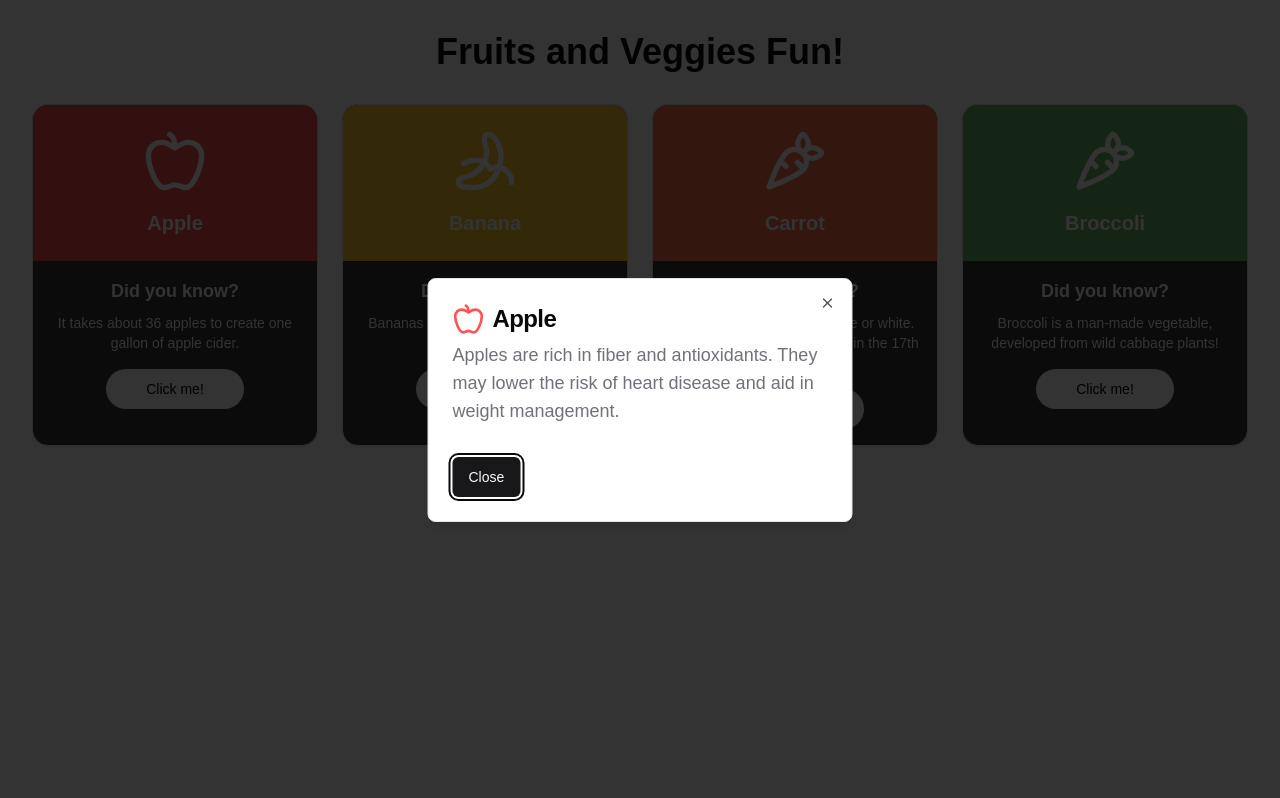
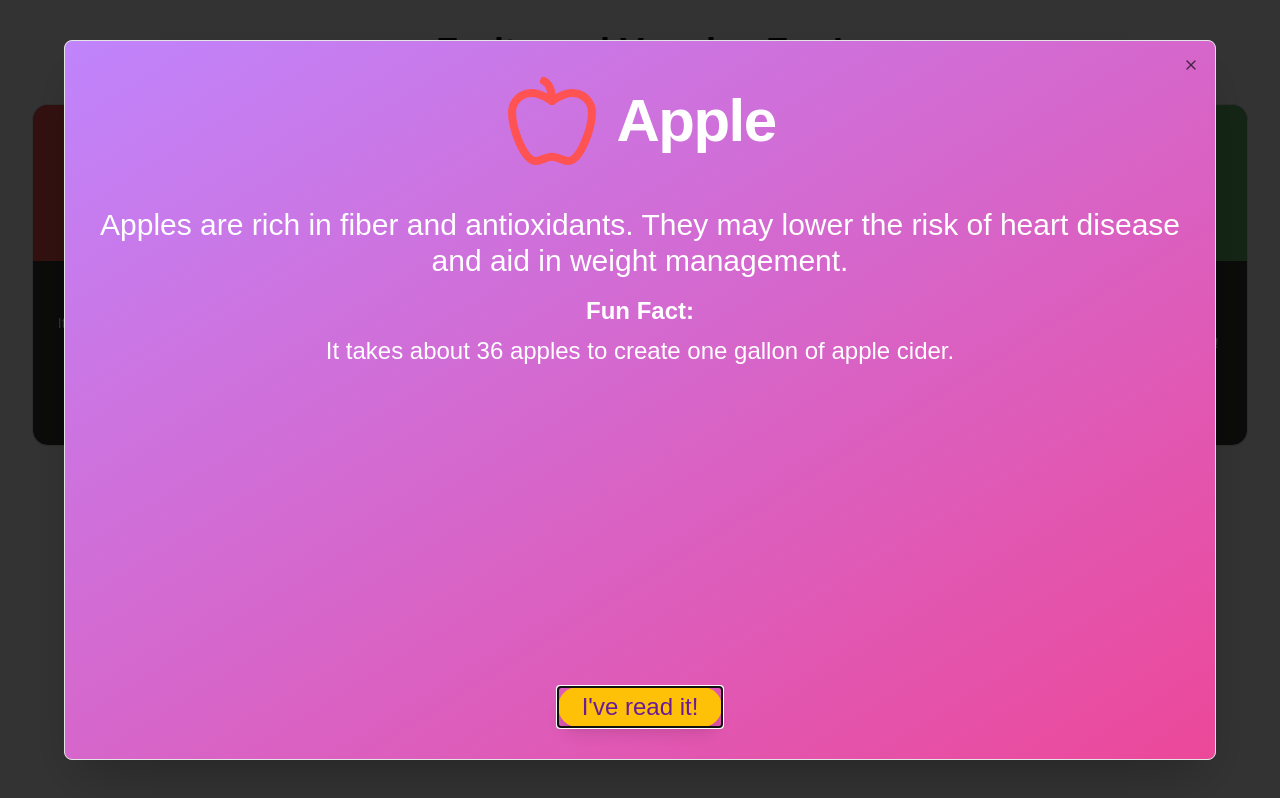
Before and after one commit to Desmond123-arch/health-app-18, a Next.js app: page /kids in a window 1280 px wide. Both pictures are taken after a click on the element 175 px from the left and 275 px from the top of the page. Built offline with nearby package versions, Linux system fonts and the light colour scheme; a web font is replaced by a local one.

Commit message:
✨ Kidszone
add interactions and cool animation effects

```diff
--- a/src/app/(kidszone)/_components/cards.tsx
+++ b/src/app/(kidszone)/_components/cards.tsx
@@ -18,6 +18,7 @@
   CherryIcon,
   IconProps,
 } from "@/components/ui/icons/i";
+import KidFriendlyDialog from "./dialogue";
 
 interface ProduceItem {
   name: string;
@@ -96,7 +97,6 @@
     </div>
   </Card>
 );
-
 const KidsZoneFruitsVeggies: React.FC = () => {
   const [selectedItem, setSelectedItem] = useState<ProduceItem | null>(null);
 
@@ -115,31 +115,11 @@
         ))}
       </div>
 
-      <Dialog open={!!selectedItem} onOpenChange={() => setSelectedItem(null)}>
-        <DialogContent className="sm:max-w-[425px]">
-          <DialogHeader>
-            <DialogTitle className="text-2xl flex items-center">
-              {selectedItem && (
-                <>
-                  <selectedItem.icon
-                    className="w-8 h-8 mr-2"
-                    style={{ color: selectedItem.color }}
-                  />
-                  {selectedItem.name}
-                </>
-              )}
-            </DialogTitle>
-            <DialogDescription className="text-lg">
-              {selectedItem?.benefits}
-            </DialogDescription>
-          </DialogHeader>
-          <div className="mt-4">
-            <Button onClick={() => setSelectedItem(null)}>Close</Button>
-          </div>
-        </DialogContent>
-      </Dialog>
+      <KidFriendlyDialog
+        selectedItem={selectedItem}
+        setSelectedItem={setSelectedItem as (item: ProduceItem | null) => void}
+      />
     </div>
   );
 };
-
 export default KidsZoneFruitsVeggies;
--- /dev/null
+++ b/src/app/(kidszone)/_components/dialogue.tsx
@@ -0,0 +1,186 @@
+import React, { useState, useEffect } from "react";
+import {
+  Dialog,
+  DialogContent,
+  DialogHeader,
+  DialogTitle,
+  DialogDescription,
+} from "@/components/ui/dialog";
+import { Button } from "@/components/ui/button";
+import { motion, AnimatePresence } from "framer-motion";
+import confetti from "canvas-confetti";
+
+interface DialogItem {
+  icon: React.ComponentType<{ className?: string }>;
+  name: string;
+  benefits: string;
+  color: string;
+  funFact: string;
+}
+
+interface Props {
+  selectedItem: DialogItem | null;
+  setSelectedItem: (item: DialogItem | null) => void;
+}
+
+const CongratulationsModal: React.FC<{ onClose: () => void }> = ({
+  onClose,
+}) => {
+  useEffect(() => {
+    confetti({
+      particleCount: 100,
+      spread: 70,
+      origin: { y: 0.6 },
+    });
+  }, []);
+
+  return (
+    <Dialog open={true} onOpenChange={onClose}>
+      <DialogContent className="sm:max-w-[90vw] sm:max-h-[90vh] w-full h-full flex flex-col justify-center items-center p-8 bg-gradient-to-br from-yellow-300 via-red-500 to-pink-500 rounded-3xl shadow-2xl">
+        <motion.div
+          initial={{ scale: 0, rotate: -180 }}
+          animate={{ scale: 1, rotate: 0 }}
+          transition={{ duration: 0.8, type: "spring", bounce: 0.5 }}
+          className="text-center"
+        >
+          <h1 className="text-6xl md:text-8xl font-bold text-white mb-8 text-shadow-lg">
+            Congratulations!
+          </h1>
+          <p className="text-3xl md:text-4xl text-white mb-8">
+            You've learned a new health tip!
+          </p>
+          <motion.div
+            initial={{ y: 50, opacity: 0 }}
+            animate={{ y: 0, opacity: 1 }}
+            transition={{ delay: 0.5, duration: 0.5 }}
+          >
+            <Button
+              onClick={onClose}
+              className="text-2xl md:text-3xl py-4 px-8 bg-white text-pink-600 rounded-full shadow-lg hover:bg-pink-100 transition-all duration-300"
+            >
+              Keep Learning!
+            </Button>
+          </motion.div>
+        </motion.div>
+      </DialogContent>
+    </Dialog>
+  );
+};
+
+const KidFriendlyDialog: React.FC<Props> = ({
+  selectedItem,
+  setSelectedItem,
+}) => {
+  const [hasRead, setHasRead] = useState(false);
+  const [isOpen, setIsOpen] = useState(false);
+  const [showCongrats, setShowCongrats] = useState(false);
+
+  useEffect(() => {
+    if (selectedItem) {
+      setIsOpen(true);
+      setHasRead(false);
+    } else {
+      setIsOpen(false);
+    }
+  }, [selectedItem]);
+
+  const handleButtonClick = () => {
+    if (!hasRead) {
+      setHasRead(true);
+    } else {
+      setShowCongrats(true);
+    }
+  };
+
+  const handleDialogClose = (open: boolean) => {
+    if (!open) {
+      setSelectedItem(null);
+      setHasRead(false);
+    }
+  };
+
+  const handleCongratsClose = () => {
+    setShowCongrats(false);
+    setSelectedItem(null);
+  };
+
+  const buttonVariants = {
+    initial: { scale: 1 },
+    hover: {
+      scale: 1.1,
+      rotate: [0, -5, 5, -5, 5, 0],
+      transition: { duration: 0.3 },
+    },
+    tap: { scale: 0.95 },
+  };
+
+  const contentVariants = {
+    hidden: { opacity: 0, y: 20 },
+    visible: { opacity: 1, y: 0, transition: { duration: 0.5 } },
+  };
+
+  return (
+    <>
+      <Dialog open={isOpen} onOpenChange={handleDialogClose}>
+        <DialogContent className="sm:max-w-[90vw] sm:max-h-[90vh] w-full h-full flex flex-col justify-between p-8 bg-gradient-to-br from-purple-400 to-pink-500 rounded-3xl shadow-2xl">
+          <motion.div
+            initial="hidden"
+            animate="visible"
+            variants={contentVariants}
+          >
+            <DialogHeader>
+              <DialogTitle className="text-4xl md:text-6xl text-white flex items-center justify-center mb-8">
+                {selectedItem && (
+                  <AnimatePresence>
+                    <motion.div
+                      initial={{ scale: 0, rotate: -180 }}
+                      animate={{ scale: 1, rotate: 0 }}
+                      exit={{ scale: 0, rotate: 180 }}
+                      transition={{ duration: 0.5 }}
+                      className="flex items-center"
+                    >
+                      <selectedItem.icon
+                        className="w-16 h-16 md:w-24 md:h-24 mr-4"
+                        style={{ color: selectedItem.color }}
+                      />
+                      <span className="font-bold">{selectedItem.name}</span>
+                    </motion.div>
+                  </AnimatePresence>
+                )}
+              </DialogTitle>
+              <DialogDescription className="text-2xl md:text-3xl text-white text-center">
+                {selectedItem?.benefits}
+              </DialogDescription>
+            </DialogHeader>
+            <div className="mt-4 text-xl md:text-2xl text-white text-center">
+              <h4 className="font-semibold mb-2">Fun Fact:</h4>
+              <p>{selectedItem?.funFact}</p>
+            </div>
+          </motion.div>
+          <div className="mt-8 flex flex-col items-center">
+            <motion.div
+              variants={buttonVariants}
+              initial="initial"
+              whileHover="hover"
+              whileTap="tap"
+            >
+              <Button
+                onClick={handleButtonClick}
+                className="text-xl md:text-2xl py-3 px-6 rounded-full shadow-lg transition-all duration-300"
+                style={{
+                  backgroundColor: hasRead ? "#4CAF50" : "#FFC107",
+                  color: hasRead ? "white" : "#6A1B9A",
+                }}
+              >
+                {hasRead ? "Close and celebrate!" : "I've read it!"}
+              </Button>
+            </motion.div>
+          </div>
+        </DialogContent>
+      </Dialog>
+      {showCongrats && <CongratulationsModal onClose={handleCongratsClose} />}
+    </>
+  );
+};
+
+export default KidFriendlyDialog;
--- /dev/null
+++ b/src/components/ui/progress.tsx
@@ -0,0 +1,28 @@
+"use client"
+
+import * as React from "react"
+import * as ProgressPrimitive from "@radix-ui/react-progress"
+
+import { cn } from "@/lib/utils"
+
+const Progress = React.forwardRef<
+  React.ElementRef<typeof ProgressPrimitive.Root>,
+  React.ComponentPropsWithoutRef<typeof ProgressPrimitive.Root>
+>(({ className, value, ...props }, ref) => (
+  <ProgressPrimitive.Root
+    ref={ref}
+    className={cn(
+      "relative h-4 w-full overflow-hidden rounded-full bg-secondary",
+      className
+    )}
+    {...props}
+  >
+    <ProgressPrimitive.Indicator
+      className="h-full w-full flex-1 bg-primary transition-all"
+      style={{ transform: `translateX(-${100 - (value || 0)}%)` }}
+    />
+  </ProgressPrimitive.Root>
+))
+Progress.displayName = ProgressPrimitive.Root.displayName
+
+export { Progress }
```
Also changed, not shown: package.json (+5 -2 lines), 1 other file (tests, documents, lock files or other folders).
